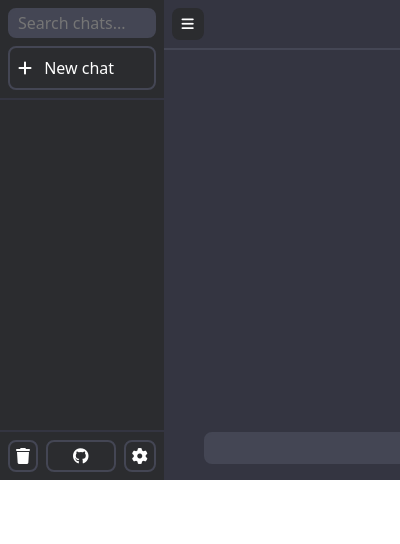
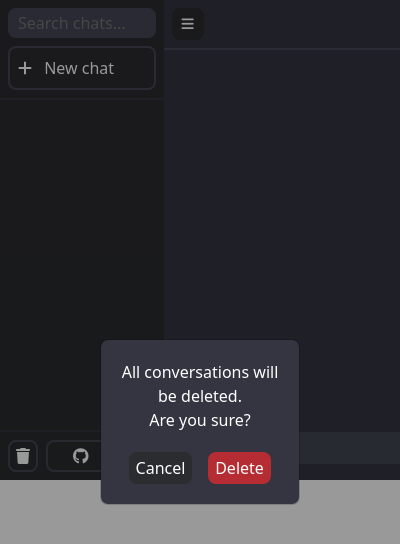
Before and after one commit to jessedi0n/gpt4chrome-chrome-extension, a browser extension: page pages/popup/popup.html in a window 400 px wide. Both pictures are taken after a click on the button 23 px from the left and 456 px from the top of the page. Shown: the top 544 px of the page. Drawn offline with nearby package versions, Linux system fonts and the light colour scheme.

Commit message:
- delete conversation modal added

```diff
--- a/pages/popup/popup.css
+++ b/pages/popup/popup.css
@@ -366,3 +366,59 @@ p {
 .active {
     background-color: #444654;
 }
+
+.modal {
+    display: flex;
+    justify-content: center;
+    align-items: center;
+    position: fixed;
+    z-index: 1;
+    left: 0;
+    top: 0;
+    width: 100%;
+    height: 100%;
+    overflow: auto;
+    background-color: rgba(0, 0, 0, 0.4);
+}
+
+.modal-content {
+    background-color: #343541 !important;
+    color: white !important;
+    margin: auto;
+    padding: 20px;
+    border: 1px solid #888;
+    width: 50% !important;
+    text-align: center;
+    border-radius: 5px;
+}
+
+.buttons {
+    display: flex;
+    justify-content: center;
+    margin-top: 20px;
+}
+
+.modal-button {
+    background-color: #2B2C2F;
+    color: white;
+    width: 100%;
+    height: 2rem;
+    border: none;
+    border-radius: 0.5rem;
+    margin: 0 0.5rem;
+    transition: all 0.2s ease-in-out;
+    cursor: pointer;
+}
+
+.modal-button:hover {
+    background-color: #444654;
+    transition: all 0.2s ease-in-out;
+}
+
+#delete-button {
+    background-color: #b52d32;
+}
+
+#delete-button:hover {
+    background-color: #d3353b;
+}
--- a/pages/popup/popup.html
+++ b/pages/popup/popup.html
@@ -65,6 +65,16 @@
         </div>
     </div>
 
+    <div id="deleteModal" class="modal">
+        <div class="modal-content">
+            <p>All conversations will be deleted.<br>Are you sure?</p>
+            <div class="buttons">
+                <button id="cancel-button" class="modal-button">Cancel</button>
+                <button id="delete-button" class="modal-button">Delete</button>
+            </div>
+        </div>
+    </div>
+
     <script src="popup.js"></script>
 </body>
 
--- a/pages/popup/popup.js
+++ b/pages/popup/popup.js
@@ -14,6 +14,10 @@ const clearConversationsButton = document.getElementById('clear-conversations-bu
 const openGithubButton = document.getElementById('open-github-button');
 const openOptionsButton = document.getElementById('open-options-button');
 const loadingIndicator = document.getElementById('loading-indicator');
+const deleteModal = document.getElementById("deleteModal");
+const cancelButton = document.getElementById("cancel-button");
+const deleteButton = document.getElementById("delete-button");
+
 
 let isLoading = false;
 let selectedConversation = 0;
@@ -168,19 +172,19 @@ function deleteConversation(conversationId) {
     });
 }
 
-// clear the conversation list when the button is clicked
-clearConversationsButton.addEventListener('click', () => {
-    // clear the conversation list
-    chrome.storage.local.set({
-        conversations: []
-    });
+// // clear the conversation list when the button is clicked
+// clearConversationsButton.addEventListener('click', () => {
+//     // clear the conversation list
+//     chrome.storage.local.set({
+//         conversations: []
+//     });
 
-    // initialize a new conversation
-    initConversation();
+//     // initialize a new conversation
+//     initConversation();
 
-    // remove the search input value
-    inputSearch.value = '';
-});
+//     // remove the search input value
+//     inputSearch.value = '';
+// });
 
 // add a new conversation when the button is clicked
 addConversationButton.addEventListener('click', () => {
@@ -551,3 +555,40 @@ openOptionsButton.addEventListener('click', () => {
 openGithubButton.addEventListener('click', () => {
     window.open('https://github.com/jessedi0n/gpt4chrome');
 });
+
+// When the user clicks on the clear button, show the modal
+clearConversationsButton.onclick = function () {
+    deleteModal.style.display = "flex";
+}
+
+// When the user clicks on cancel, close the modal
+cancelButton.onclick = function () {
+    deleteModal.style.display = "none";
+}
+
+// When the user clicks on delete, clear the conversations
+deleteButton.onclick = function () {
+    // clear the conversation list
+    chrome.storage.local.set({
+        conversations: []
+    });
+
+    // reset the selected conversation
+    selectedConversation = 0;
+
+    // initialize a new conversation
+    initConversation();
+
+    // remove the search input value
+    inputSearch.value = '';
+
+    // close the modal
+    deleteModal.style.display = "none";
+}
+
+// When the user clicks anywhere outside of the modal, close it
+window.onclick = function (event) {
+    if (event.target == deleteModal) {
+        deleteModal.style.display = "none";
+    }
+}
```
